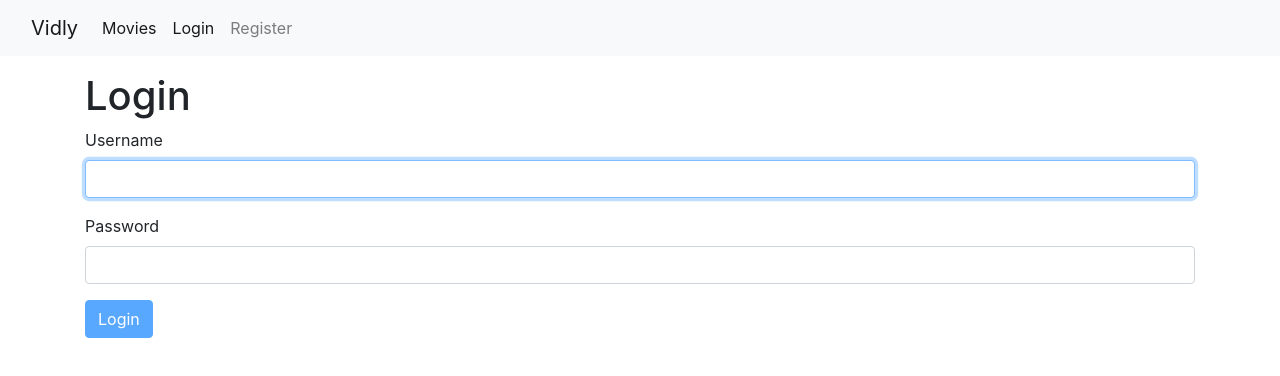
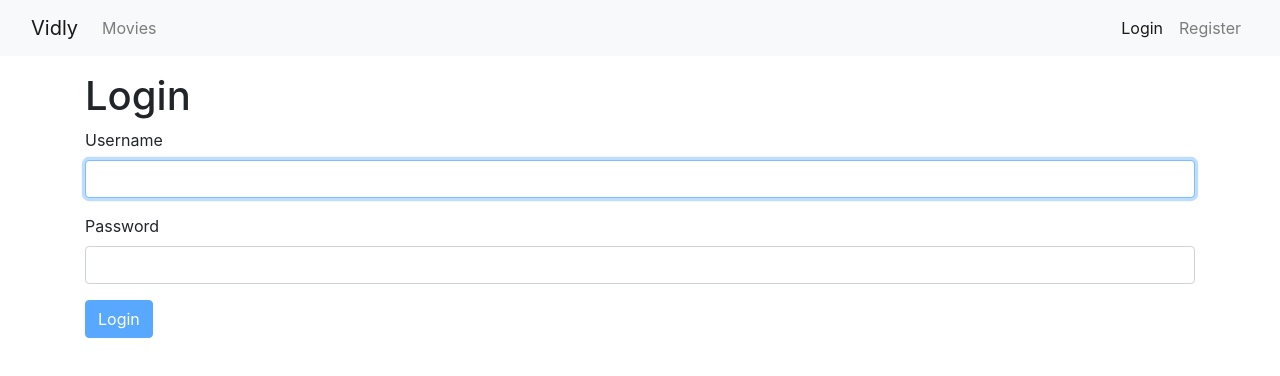
Before and after one commit to azeemabrarkhan/Vidly, a React (Create React App) app: page /login in a window 1280 px wide. Shown: the top 376 px of the page. Built offline with nearby package versions, Linux system fonts and the light colour scheme; no server answers.

Commit message:
Remove link from logged-in profile and some style fixes

```diff
--- a/src/components/navBar.jsx
+++ b/src/components/navBar.jsx
@@ -19,14 +19,14 @@ const NavBar = ({ user }) => {
         >
           <span className="navbar-toggler-icon"></span>
         </button>
-        <div className="collapse navbar-collapse" id="navbarNav">
+        <div
+          className="collapse navbar-collapse"
+          id="navbarNav"
+          style={{ justifyContent: "space-between" }}
+        >
           <ul className="navbar-nav">
             <li className="nav-item">
-              <NavLink
-                className="nav-link active"
-                aria-current="page"
-                to="/movies"
-              >
+              <NavLink className="nav-link" aria-current="page" to="/movies">
                 Movies
               </NavLink>
             </li>
@@ -40,6 +40,8 @@ const NavBar = ({ user }) => {
                 Rentals
               </NavLink>
             </li> */}
+          </ul>
+          <ul className="navbar-nav">
             {!user && (
               <React.Fragment>
                 <li className="nav-item">
@@ -56,10 +58,8 @@ const NavBar = ({ user }) => {
             )}
             {user && (
               <React.Fragment>
-                <li className="nav-item">
-                  <NavLink className="nav-link" to="/profile">
-                    {user.name}
-                  </NavLink>
+                <li>
+                  <div className="nav-link">{user.name}</div>
                 </li>
                 <li>
                   <NavLink className="nav-link" to="/logout">
```
